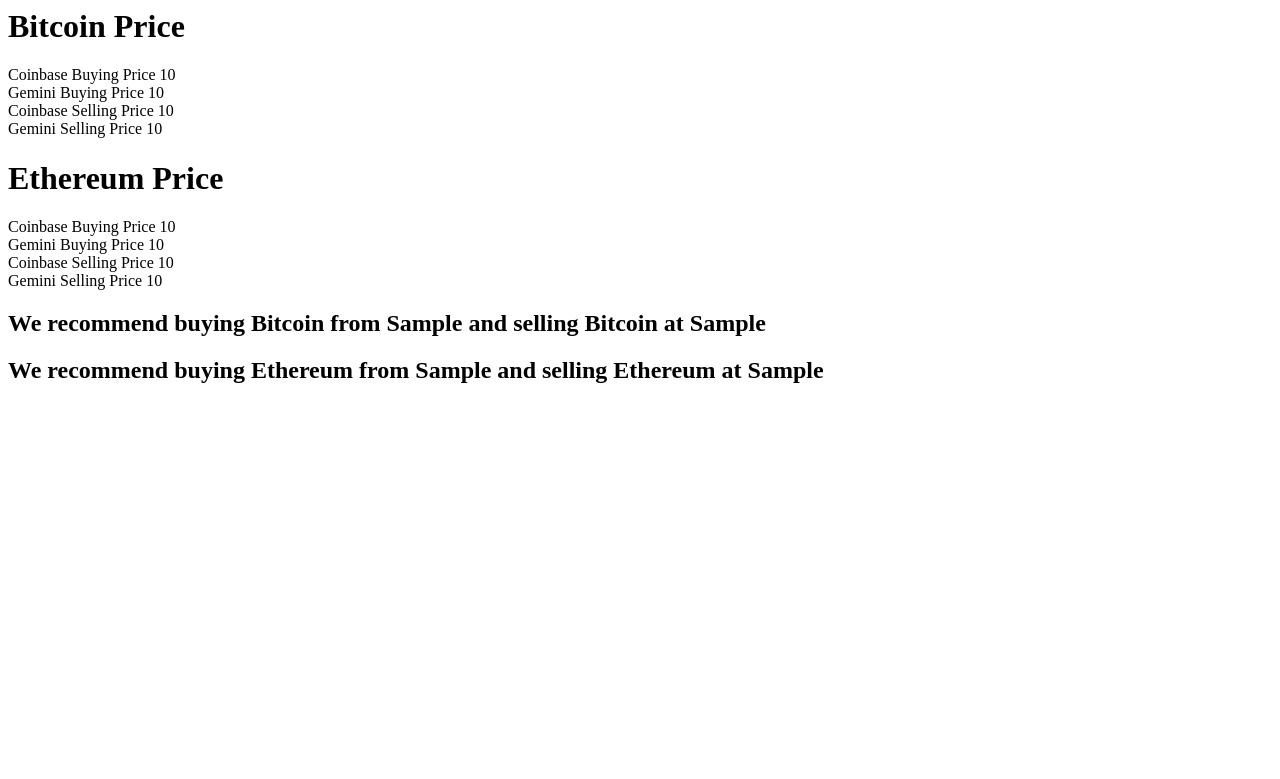
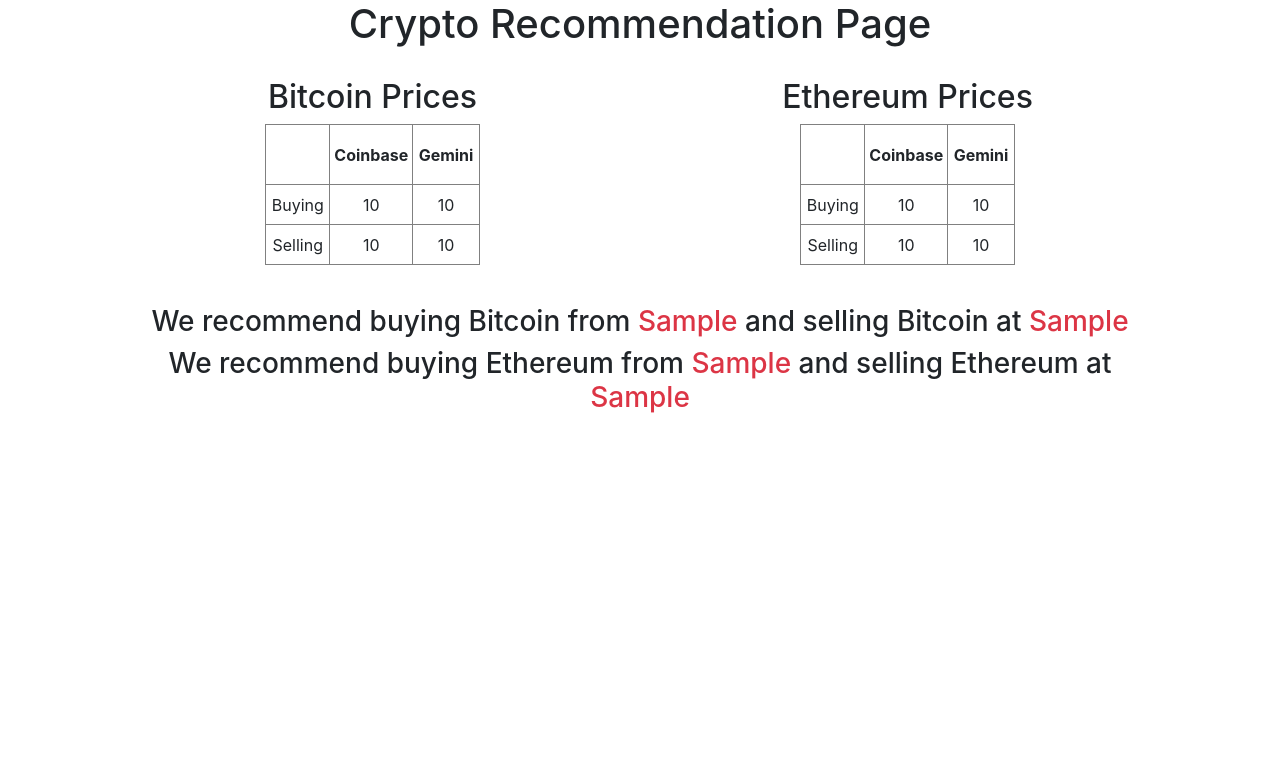
Before and after one commit to NamanChuriwala/Chain-analysis-assignment, a Flask app: template templates/prices.html in a window 1280 px wide. Shown: the top 779 px of the page. Run offline with Flask 2, Linux system fonts and the light colour scheme; the template is opened without the code that fills it: most values are stand-ins (such as "Sample title", 1, 10 or a date in 2020); some libraries are stand-ins or nearby versions.

Commit message:
Add styling

```diff
--- /dev/null
+++ b/static/style.css
@@ -0,0 +1,40 @@
+.bitcoin {
+	margin: auto;
+	width: 60%;
+	border: 5px;
+	padding: 10px;
+}
+
+#text {
+	text-align: center;
+	display: block;
+}
+
+#title{
+	margin:20px;
+}
+
+#heading {
+	text-align: center;
+	display: block;
+}
+
+#reco {
+	text-align: center;
+	display: block;
+	margin:  30px;
+}
+
+th {
+  height: 60px;
+  width:120px;
+}
+
+tr {
+  height: 40px;
+  width:120px;
+}
+
+#table {
+	width: 50%;
+}
--- a/templates/prices.html
+++ b/templates/prices.html
@@ -1,18 +1,69 @@
+<link rel="stylesheet" href="https://stackpath.bootstrapcdn.com/bootstrap/4.3.1/css/bootstrap.min.css" integrity="sha384-ggOyR0iXCbMQv3Xipma34MD+dH/1fQ784/j6cY/iJTQUOhcWr7x9JvoRxT2MZw1T" crossorigin="anonymous">
+<link rel="stylesheet" href="{{ url_for('static',filename='style.css')}}">
+
 {% block content %}
-    <h1> Bitcoin Price </h1>
-    <tr>
-	    <td> Coinbase Buying Price {{btc_prices.0}}</td> <br>
-	    <td> Gemini Buying Price {{btc_prices.1}}</td> <br>
-	    <td> Coinbase Selling Price {{btc_prices.2}}</td> <br>
-	    <td> Gemini Selling Price {{btc_prices.3}}</td> <br>
-    </tr>
-    <h1>  Ethereum Price </h1>
-    <tr>
-	    <td> Coinbase Buying Price {{eth_prices.0}} </td> <br>
-	    <td> Gemini Buying Price {{eth_prices.1}} </td> <br>
-	    <td> Coinbase Selling Price {{eth_prices.2}} </td> <br>
-	    <td> Gemini Selling Price {{eth_prices.3}} </td> <br>
-    </tr>
-    <h2> We recommend buying Bitcoin from {{btc_buy_reco}} and selling Bitcoin at {{btc_sell_reco}} </h2>
-    <h2> We recommend buying Ethereum from {{eth_buy_reco}} and selling Ethereum at {{eth_sell_reco}} </h2>
+<div class="container">
+    <div class="row" id="heading">
+	    <h1>Crypto Recommendation Page</h1>
+    </div>
+    <div class="row" id="title">
+    	<div class="col-sm-6 bitcoin">
+		<div class="row" id="text">
+		<h2>Bitcoin Prices</h2>
+	</div>
+    <table id="table" class = "col-sm-5" align="center" border="1px">
+	<thead class="thead-light">
+        <tr>
+            <th class="head"> </th>
+            <th class="head text-center">Coinbase</th>
+	    <th class="head text-center">Gemini</th>
+        </tr>
+	</thead>
+	<tbody>
+            <tr>
+	    	<td class="text-center">Buying</td>
+		<td class="text-center">{{btc_prices.0}}</td>
+		<td class="text-center">{{btc_prices.1}}</td>
+	    </tr>
+	     <tr>
+		<td class="text-center">Selling</td>
+		<td class="text-center">{{btc_prices.2}}</td>
+		<td class="text-center">{{btc_prices.3}}</td>
+	    </tr>
+    	</tbody>
+    </table>
+    </div>
+	<div class="col-sm-6 bitcoin">
+	<div class="row" id="text">
+		<h2>Ethereum Prices</h2>
+	</div>
+    	<table id="table" class = "col-sm-5" align="center" border="1px">
+	<thead class="thead-light">
+        <tr>
+            <th class="head"> </th>
+            <th class="head text-center">Coinbase</th>
+	    <th class="head text-center">Gemini</th>
+        </tr>
+	</thead>
+	<tbody>
+            <tr>
+	    	<td class="text-center">Buying</td>
+		<td class="text-center">{{eth_prices.0}}</td>
+		<td class="text-center">{{eth_prices.1}}</td>
+	    </tr>
+	     <tr>
+	    	<td class="text-center">Selling</td>
+		<td class="text-center">{{btc_prices.2}}</td>
+		<td class="text-center">{{btc_prices.3}}</td>
+	    </tr>
+    	</tbody>
+    </table>
+    </div>
+    </div>
+
+    <div class="row" id="reco">
+	    <h3> We recommend buying Bitcoin from <span class="text-danger">{{btc_buy_reco}}</span> and selling Bitcoin at <span class="text-danger">{{btc_sell_reco}}</span> </h3>
+	    <h3>We recommend buying Ethereum from <span class="text-danger"> {{eth_buy_reco}} </span> and selling Ethereum at <span class="text-danger">{{eth_sell_reco}}</span> </h3>
+    </div>
+</div>
 {% endblock %}
```
